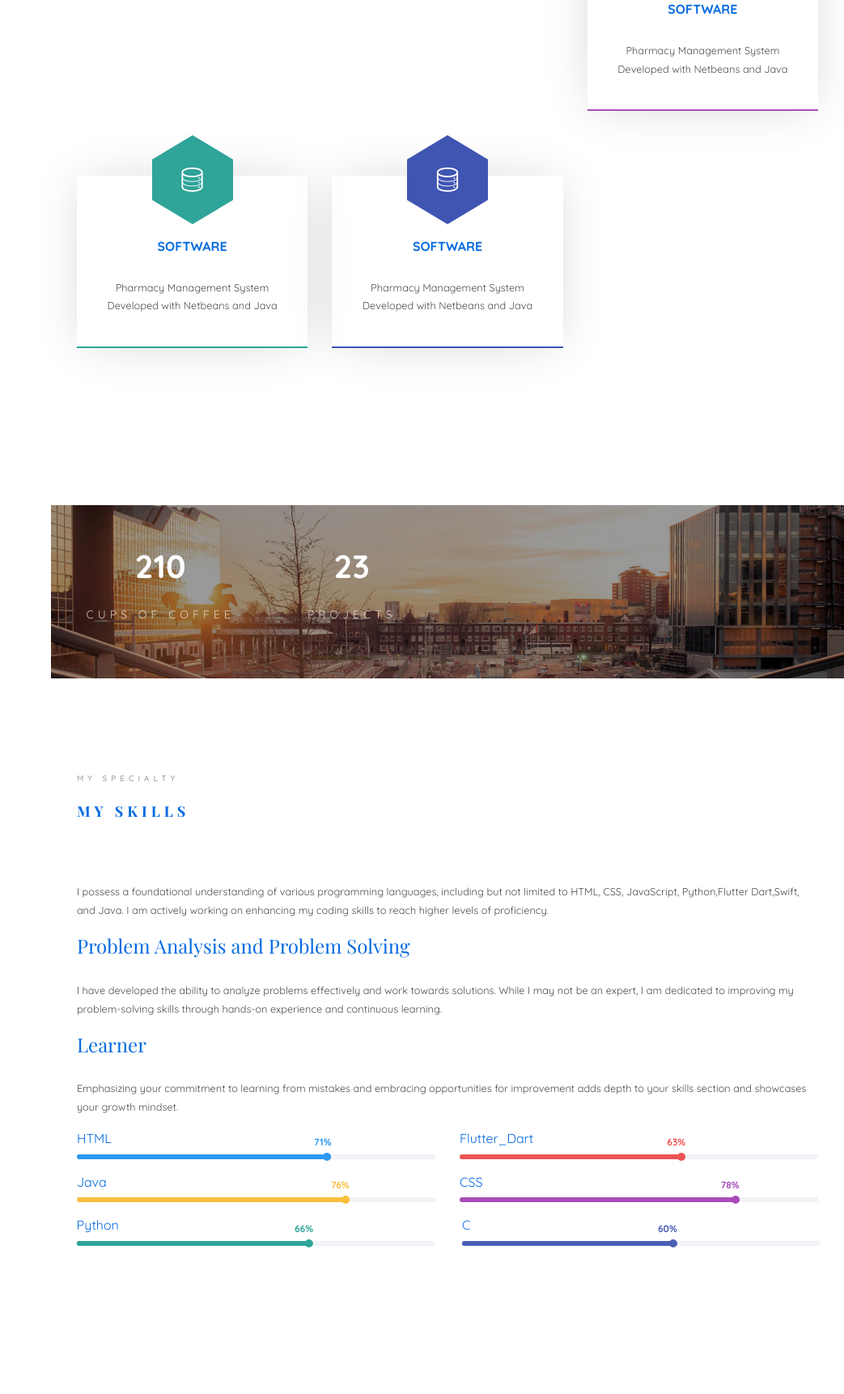
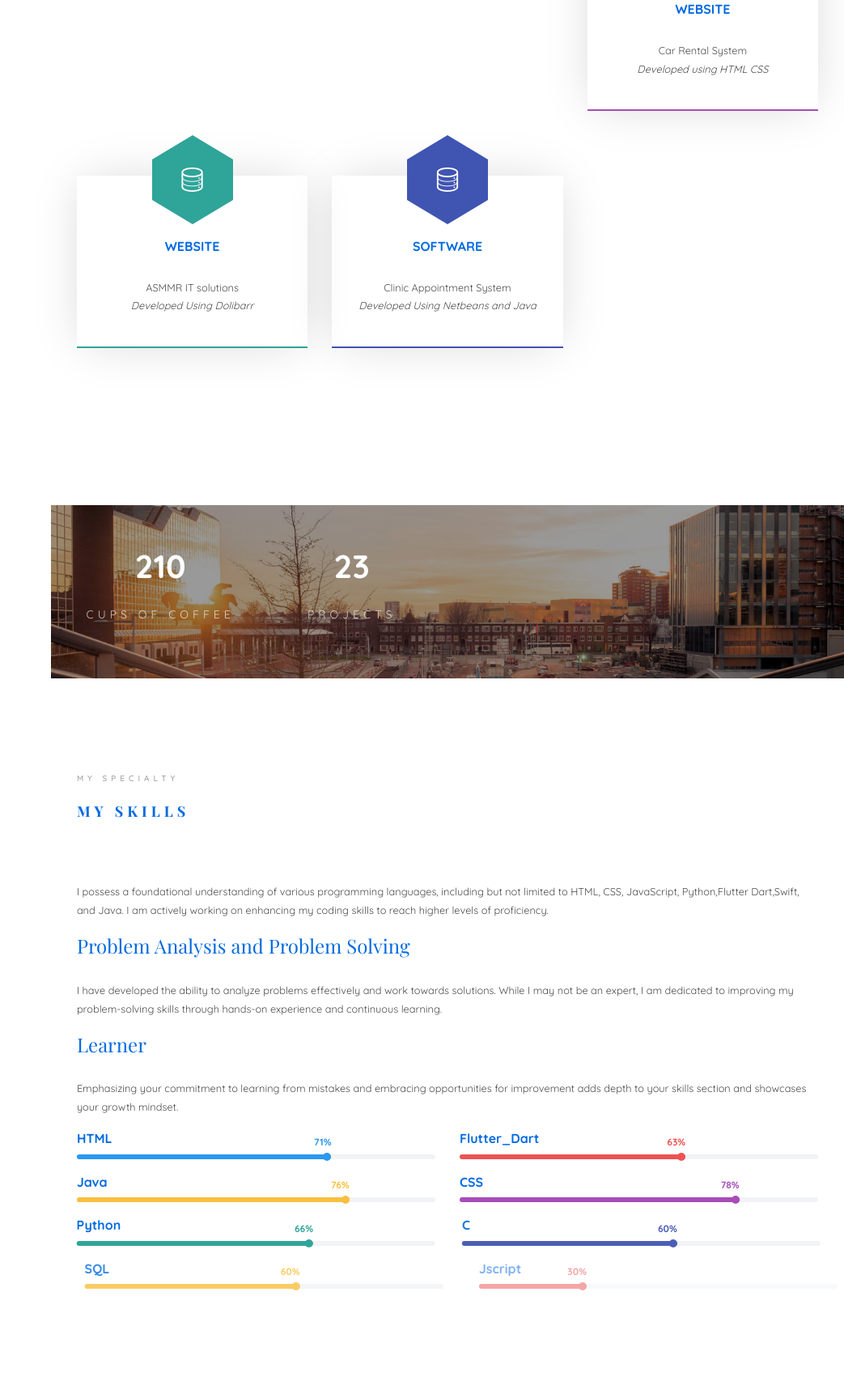
Before and after one commit to rukneldin/RuknPorti, a plain HTML site: page index.html in a window 1280 px wide. Shown: the part 2669-4391 px from the top of the page at 81% size, without its empty margins (237-1280 px from the left). Drawn offline with nearby package versions, Linux system fonts and the light colour scheme; files whose address does not match are found by name; a web font is replaced by a local one.

Commit message:
Update-content

```diff
--- a/index.html
+++ b/index.html
@@ -202,8 +202,8 @@
 									<i class="icon-bulb"></i>
 								</span>
 								<div class="desc">
-									<h3>Innovative Ideas</h3>
-									<p>Application of Augmented Reality Technology<br></p>
+									<h3> Innovative Developments</h3>
+									<p> E-commerce  Application Using Augmented Reality Technology <br></p>
 								</div>
 							</div>
     					</div>
@@ -214,7 +214,7 @@
 								</span>
 								<div class="desc">
 									<h3>Software</h3>
-									<p>Hospital Management System<br>Developed with Netbeans, Java, and Jcsn Database</p>
+									<p>Hospital Management System<br><em> Developed Using Netbeans, Java, and Json  Database </em></p>
 								</div>
 							</div>
 						</div>
@@ -225,7 +225,7 @@
 								</span>
 								<div class="desc">
 									<h3>Software</h3>
-									<p>Pharmacy Management System<br>Developed with Netbeans and Java<br></p>
+									<p>Pharmacy Management System<br><em> Developed Using Netbeans and Java </em><br></p>
 								</div>
 							</div>
 						</div>
@@ -235,8 +235,8 @@
 									<i class="icon-data"></i>
 								</span>
 								<div class="desc">
-									<h3>Software</h3>
-									<p>Pharmacy Management System<br>Developed with Netbeans and Java</p>
+									<h3>Website</h3>
+									<p>Car Rental System<br><em> Developed using HTML CSS </em></p>
 								</div>
 							</div>
 						</div>
@@ -246,8 +246,8 @@
 									<i class="icon-data"></i>
 								</span>
 								<div class="desc">
-									<h3>Software</h3>
-									<p>Pharmacy Management System<br>Developed with Netbeans and Java</p>
+									<h3>WEbsite</h3>
+									<p>ASMMR IT solutions<br><em> Developed Using Dolibarr </em></p>
 								</div>
 							</div>
 						</div>
@@ -258,7 +258,7 @@
 								</span>
 								<div class="desc">
 									<h3>Software</h3>
-									<p>Pharmacy Management System<br>Developed with Netbeans and Java</p>
+									<p> Clinic Appointment System <br><em> Developed Using Netbeans and Java </em></p>
 								</div>
 							</div>
 						</div>
@@ -299,14 +299,14 @@
 					<div class="row">
 						<div class="col-md-12 animate-box" data-animate-effect="fadeInLeft">
 							<p> I possess a foundational understanding of various programming languages, including but not limited to HTML, CSS, JavaScript, Python,Flutter Dart,Swift, and Java. I am actively working on enhancing my coding skills to reach higher levels of proficiency.</p>
-							<h3>Problem Analysis and Problem Solving</h3>
-							<p>I have developed the ability to analyze problems effectively and work towards solutions. While I may not be an expert, I am dedicated to improving my problem-solving skills through hands-on experience and continuous learning.</p>
-							<h3>Learner</h3>
+							<h3> Problem Analysis and Problem Solving </h3>
+							<p> I have developed the ability to analyze problems effectively and work towards solutions. While I may not be an expert, I am dedicated to improving my problem-solving skills through hands-on experience and continuous learning.</p>
+							<h3> Learner </h3>
 							<p>Emphasizing your commitment to learning from mistakes and embracing opportunities for improvement adds depth to your skills section and showcases your growth mindset.</p>
 						</div>
 						<div class="col-md-6 animate-box" data-animate-effect="fadeInLeft">
 							<div class="progress-wrap">
-								<h3>HTML</h3>
+								<h3><strong> HTML </strong></h3>
 								<div class="progress">
 								 	<div class="progress-bar color-1" role="progressbar" aria-valuenow="71"
 								  	aria-valuemin="0" aria-valuemax="100" style="width:71%">
@@ -317,7 +317,7 @@
 						</div>
 						<div class="col-md-6 animate-box" data-animate-effect="fadeInRight">
 							<div class="progress-wrap">
-								<h3>Flutter_Dart</h3>
+								<h3><strong> Flutter_Dart </strong></h3>
 								<div class="progress">
 								 	<div class="progress-bar color-2" role="progressbar" aria-valuenow="63"
 								  	aria-valuemin="0" aria-valuemax="100" style="width:63%">
@@ -328,7 +328,7 @@
 						</div>
 						<div class="col-md-6 animate-box" data-animate-effect="fadeInLeft">
 							<div class="progress-wrap">
-								<h3>Java </h3>
+								<h3><strong> Java </strong></h3>
 								<div class="progress">
 								 	<div class="progress-bar color-3" role="progressbar" aria-valuenow="76"
 								  	aria-valuemin="0" aria-valuemax="100" style="width:76%">
@@ -339,7 +339,7 @@
 						</div>
 						<div class="col-md-6 animate-box" data-animate-effect="fadeInRight">
 							<div class="progress-wrap">
-								<h3>CSS </h3>
+								<h3><strong> CSS </strong></h3>
 								<div class="progress">
 								 	<div class="progress-bar color-4" role="progressbar" aria-valuenow="78"
 								  	aria-valuemin="0" aria-valuemax="100" style="width:78%">
@@ -350,7 +350,7 @@
 						</div>
 						<div class="col-md-6 animate-box" data-animate-effect="fadeInLeft">
 							<div class="progress-wrap">
-								<h3>Python </h3>
+								<h3><strong> Python </strong></h3>
 								<div class="progress">
 								 	<div class="progress-bar color-5" role="progressbar" aria-valuenow="66"
 								  	aria-valuemin="0" aria-valuemax="100" style="width:66%">
@@ -361,11 +361,33 @@
 						</div>
 						<div class="col-md-6 animate-box" data-animate-effect="fadeInRight">
 							<div class="progress-wrap">
-								<h3>C </h3>
+								<h3> <strong> C </strong></h3>
 								<div class="progress">
 								 	<div class="progress-bar color-6" role="progressbar" aria-valuenow="60"
 								  	aria-valuemin="0" aria-valuemax="100" style="width:60%">
 								    <span>60%</span>
+								  	</div>
+								</div>
+							</div>
+						</div>
+						<div class="col-md-6 animate-box" data-animate-effect="fadeInRight">
+							<div class="progress-wrap">
+								<h3> <strong> SQL </strong></h3>
+								<div class="progress">
+								 	<div class="progress-bar color-3" role="progressbar" aria-valuenow="60"
+								  	aria-valuemin="0" aria-valuemax="100" style="width:60%">
+								    <span>60%</span>
+								  	</div>
+								</div>
+							</div>
+						</div>
+						<div class="col-md-6 animate-box" data-animate-effect="fadeInRight">
+							<div class="progress-wrap">
+								<h3> <strong> Jscript </strong></h3>
+								<div class="progress">
+								 	<div class="progress-bar color-2" role="progressbar" aria-valuenow="30"
+								  	aria-valuemin="0" aria-valuemax="100" style="width:30%">
+								    <span>30%</span>
 								  	</div>
 								</div>
 							</div>
```
